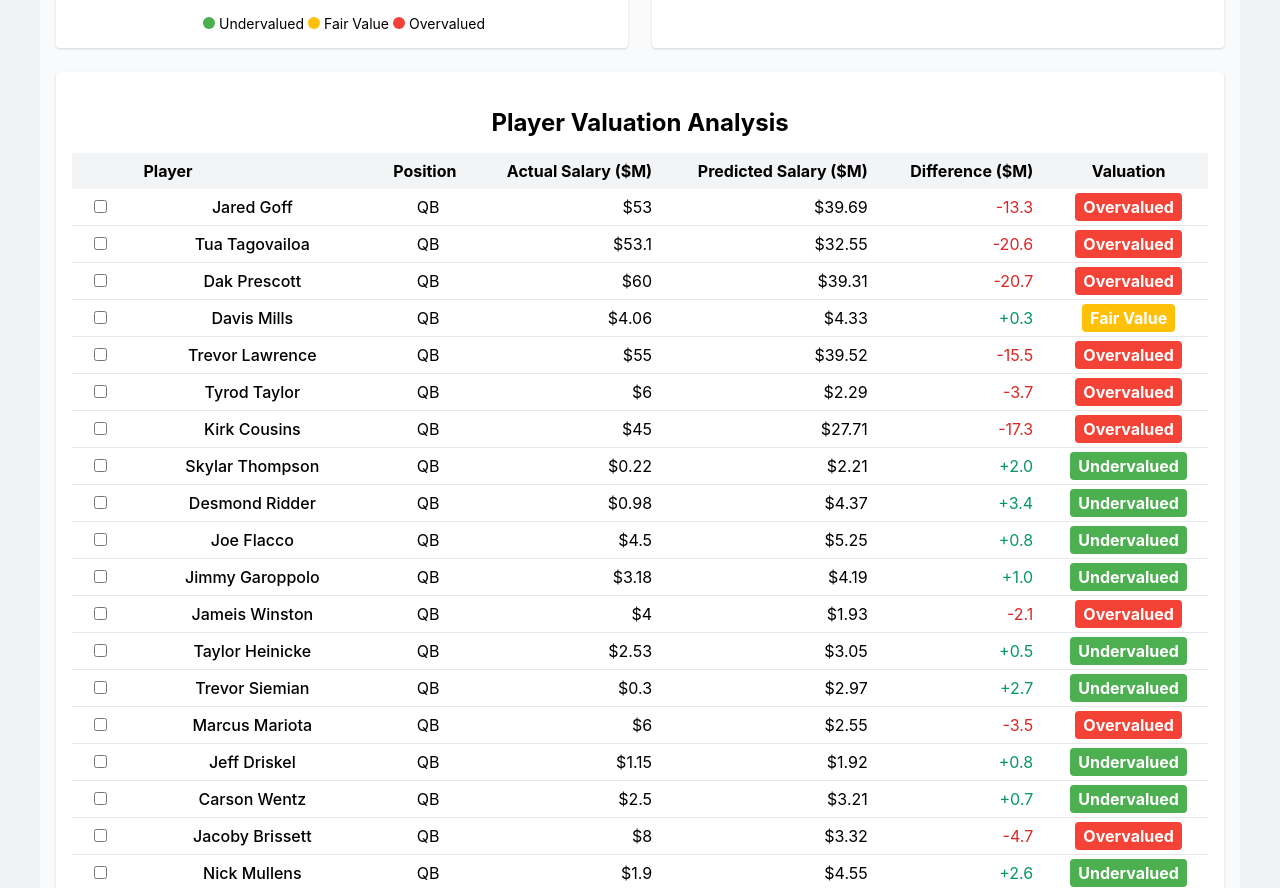
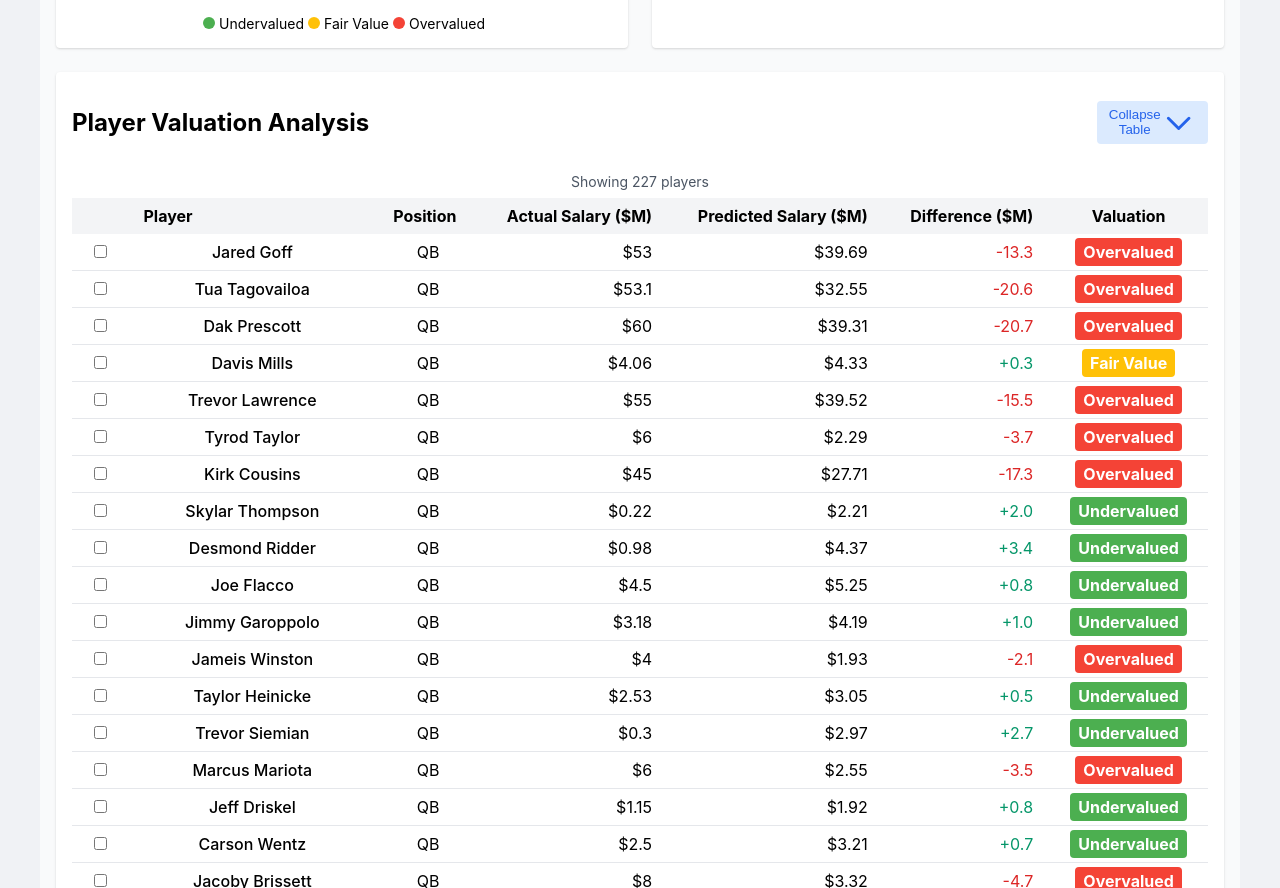
Before and after one commit to erickemde/CSE-6242-Team-165, a React (Create React App) app in the folder visualization/nfl-dashboard/: page / in a window 1280 px wide. Shown: the part 1036-1924 px from the top of the page. Built offline with nearby package versions, Linux system fonts and the light colour scheme.

Commit message:
Collapsable player table

```diff
--- a/visualization/nfl-dashboard/src/components/Dashboard/PlayerTable.jsx
+++ b/visualization/nfl-dashboard/src/components/Dashboard/PlayerTable.jsx
@@ -1,11 +1,40 @@
 // src/components/Dashboard/PlayerTable.jsx
 // This component displays a table of all filtered players with their valuation data
-import React from 'react';
+import React, { useState } from 'react';
 
 const PlayerTable = ({ filteredPlayers, selectedPlayers, togglePlayerSelection }) => {
+  const [isTableVisible, setIsTableVisible] = useState(true);
+
+  const toggleTableVisibility = () => {
+    setIsTableVisible(!isTableVisible);
+  };
+
   return (
     <div className="bg-white p-4 rounded shadow mb-6 overflow-auto">
-      <h2 className="font-bold mb-4">Player Valuation Analysis</h2>
+      <div className="flex justify-between items-center mb-4">
+        <h2 className="font-bold">Player Valuation Analysis</h2>
+        <button
+          onClick={toggleTableVisibility}
+          className="px-3 py-1 bg-blue-100 text-blue-600 rounded hover:bg-blue-200 flex items-center"
+        >
+          {isTableVisible ? 'Collapse' : 'Expand'} Table
+          <svg
+            xmlns="http://www.w3.org/2000/svg"
+            className={`h-4 w-4 ml-1 transition-transform ${isTableVisible ? '' : 'transform rotate-180'}`}
+            fill="none"
+            viewBox="0 0 24 24"
+            stroke="currentColor"
+          >
+            <path strokeLinecap="round" strokeLinejoin="round" strokeWidth={2} d="M19 9l-7 7-7-7" />
+          </svg>
+        </button>
+      </div>
+
+      {isTableVisible && (
+        <>
+          <div className="mb-2 text-sm text-gray-600">
+            Showing {filteredPlayers.length} players
+          </div>
           <table className="min-w-full">
             <thead>
               <tr className="bg-gray-100">
@@ -56,6 +85,8 @@ const PlayerTable = ({ filteredPlayers, selectedPlayers, togglePlayerSelection }
               })}
             </tbody>
           </table>
+        </>
+      )}
     </div>
   );
 };
```
Lines whose indentation alone changed are shown as unchanged.
